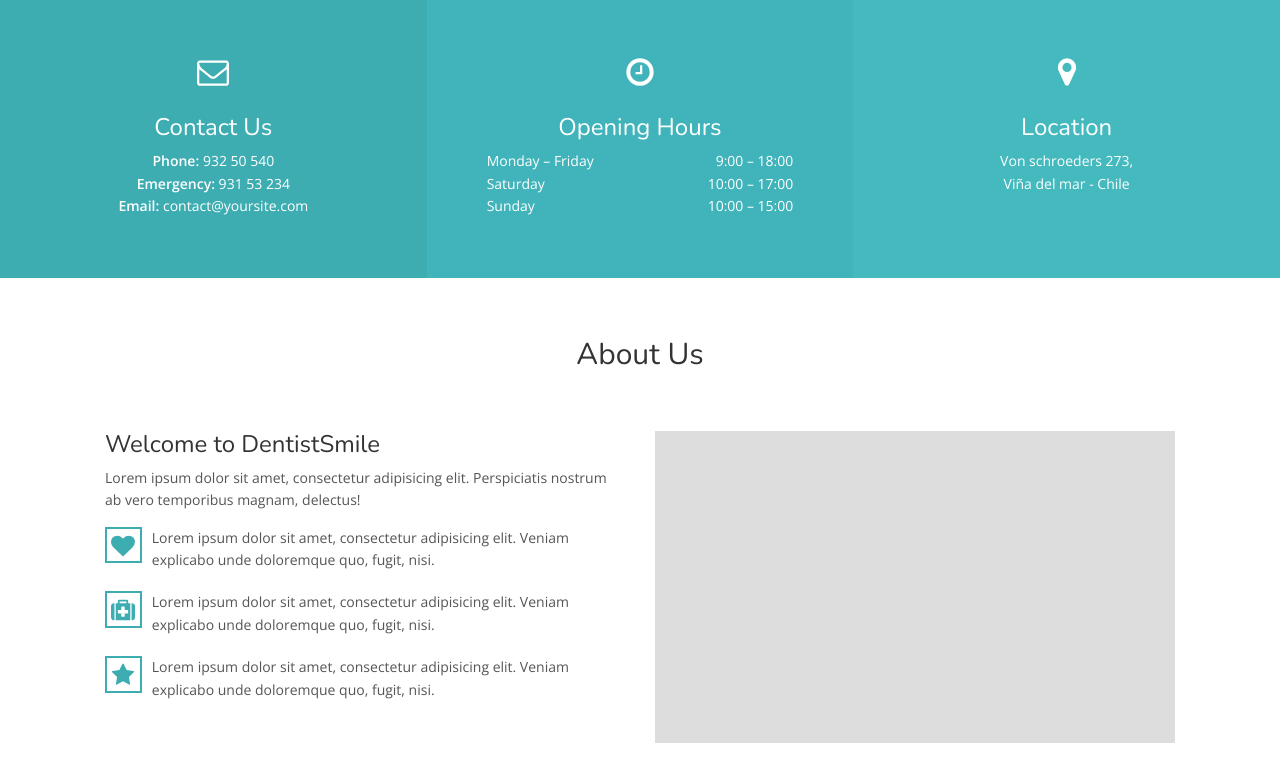
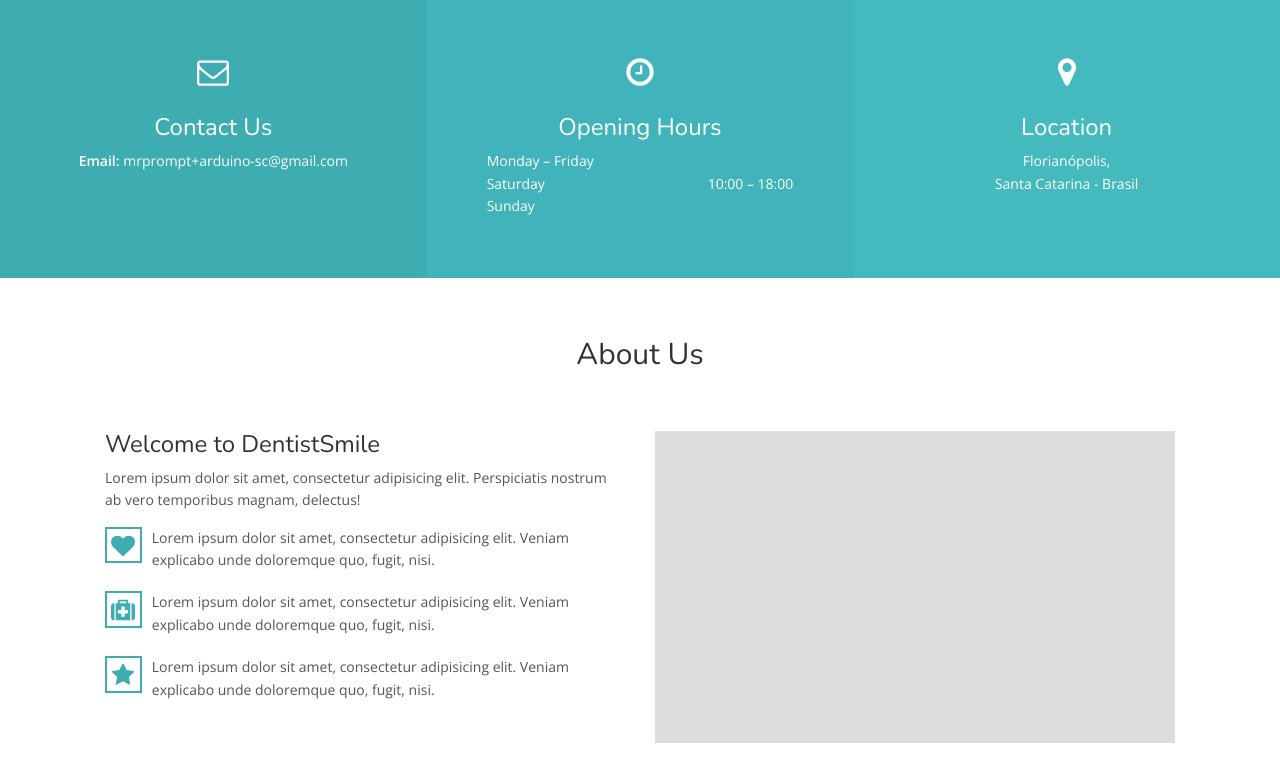
Before and after one commit to tghelere/arduino-day, a Jekyll site: the page built from index.html, in a window 1280 px wide and 900 px high, scrolled down 441 px, cut to the strip 109-891 px from the top of the window. Built offline with Jekyll 4.4.1, drawn with Linux system fonts in a browser that asks for light colours; nearby versions of some CDN libraries; some of the changed text lies outside the part shown.

Commit message:
chore(favicon e etC): Add favicon and address

```diff
--- a/_config.yml
+++ b/_config.yml
@@ -12,19 +12,19 @@
     hero_description: Um evento para os admiradores e usuários de Arduino e relacionados.
 
 # Contact form
-api_token: # Enter API token here
+api_token: f56bb59f975426ceca9e08636eaab5c4
 
 # Contact info
 contact:
-    phone: 932 50 540
-    emergency: 931 53 234
-    email: contact@yoursite.com
-    address: Von schroeders 273, <br> Viña del mar - Chile
+    # phone: 932 50 540
+    # emergency: 931 53 234
+    email: mrprompt+arduino-sc@gmail.com
+    address: Florianópolis, <br> Santa Catarina - Brasil
 
 # Opening hours
-monday_friday: 9:00 – 18:00
-saturday: 10:00 – 17:00
-sunday: 10:00 – 15:00
+# monday_friday: 9:00 – 18:00
+saturday: 10:00 – 18:00
+# sunday: 10:00 – 15:00
 
 # Testimonials
 testimonials:
@@ -32,20 +32,20 @@
 
 # Map
 map:
-    zoom: 17
-    address: Von schroeders 273, Viña del mar, Chile
+    zoom: 30
+    address: Florianóplis, SC, Brazil
     address_details: svg/min/logo.svg
 
 # Social settings
-facebook: http://facebook.com
-twitter: http://twitter.com
-instagram: http://instagram.com
-youtube: http://youtube.com
-skype: skype:obaez_design?userinfo
+# facebook: http://facebook.com
+twitter: http://twitter.com/arduino_sc
+# instagram: http://instagram.com
+# youtube: http://youtube.com
+# skype: skype:obaez_design?userinfo
 feed: yes
 
 # Footer
-copyright: © 2015 DentistSmile - All rights reserved
+copyright: 2018 Arduino-SC
 
 # Build settings
 markdown: kramdown
@@ -61,5 +61,5 @@
 ]
 
 # Theme Settings
-analytics:
+analytics: UA-116538996-1
 google_verification:
--- a/_includes/doctype-head.html
+++ b/_includes/doctype-head.html
@@ -21,5 +21,5 @@
     <link href='https://fonts.googleapis.com/css?family=Open+Sans:400,400italic,600,600italic' rel='stylesheet' type='text/css'>
 
     <!-- Favicon -->
-    <link rel="shortcut icon" href="{{ "/favicon.png" | prepend: site.baseurl }}">
+    <link rel="shortcut icon" href="{{ "/favicon.ico" | prepend: site.baseurl }}">
 </head>
```
Also changed, not shown: favicon.ico (added), favicon.png (deleted).
